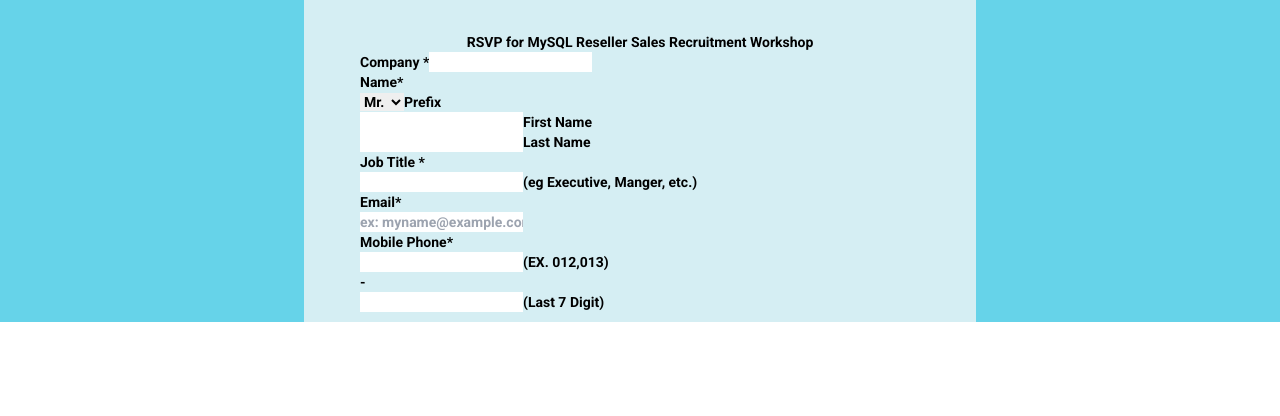
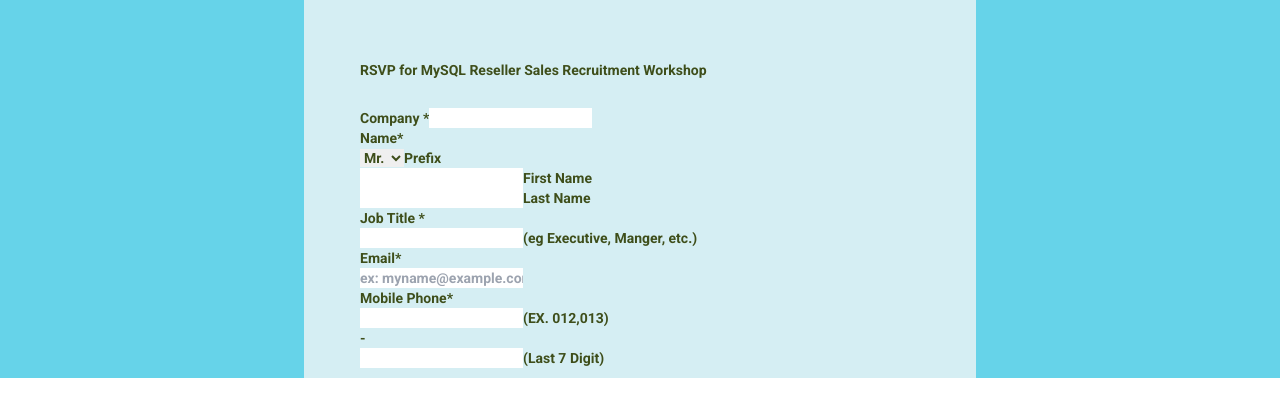
Before and after one commit to JimeBlue/mysql-workshop, a Vue app: page / in a window 1280 px wide. Shown: the top 416 px of the page. Built offline with nearby package versions, Linux system fonts and the light colour scheme.

Commit message:
Style form title

```diff
--- a/src/components/Form.vue
+++ b/src/components/Form.vue
@@ -1,9 +1,7 @@
 <template>
   <!-- container  -->
   <div class="w-10/12 max-w-xl m-auto pt-8 pb-2.5">
-    <h1 class="text-center">
-      RSVP for MySQL Reseller Sales Recruitment Workshop
-    </h1>
+    <h1 class="my-7">RSVP for MySQL Reseller Sales Recruitment Workshop</h1>
     <form action="">
       <ul>
         <li>
--- a/src/views/registration.vue
+++ b/src/views/registration.vue
@@ -1,6 +1,6 @@
 <template>
   <section
-    class="bg-[#d5eef3] w-full sm:max-w-2xl m-auto font-roboto text-sm font-bold"
+    class="bg-[#d5eef3] w-full sm:max-w-2xl m-auto font-roboto text-sm font-bold text-[#3e4e1a]"
   >
     <Form />
   </section>
```
